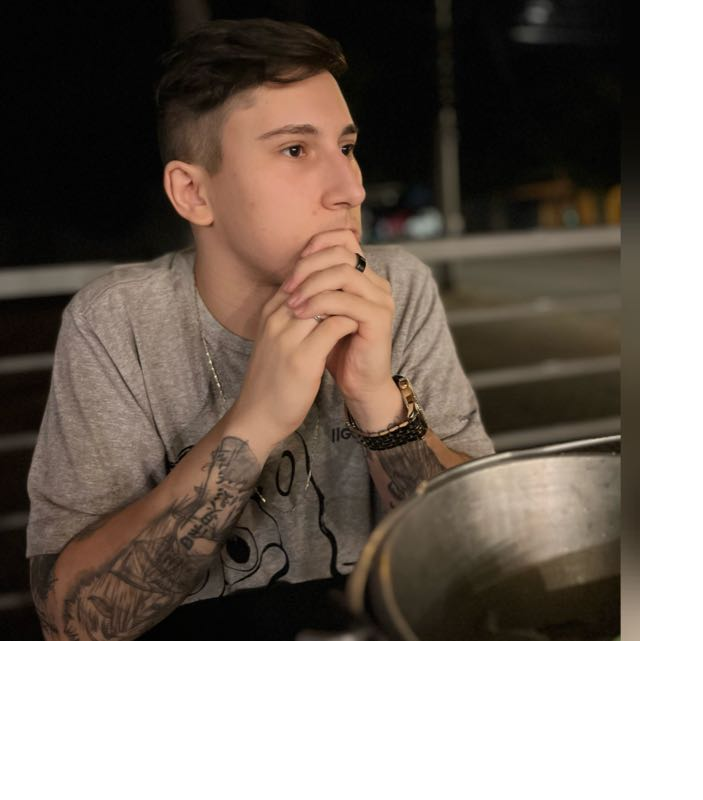
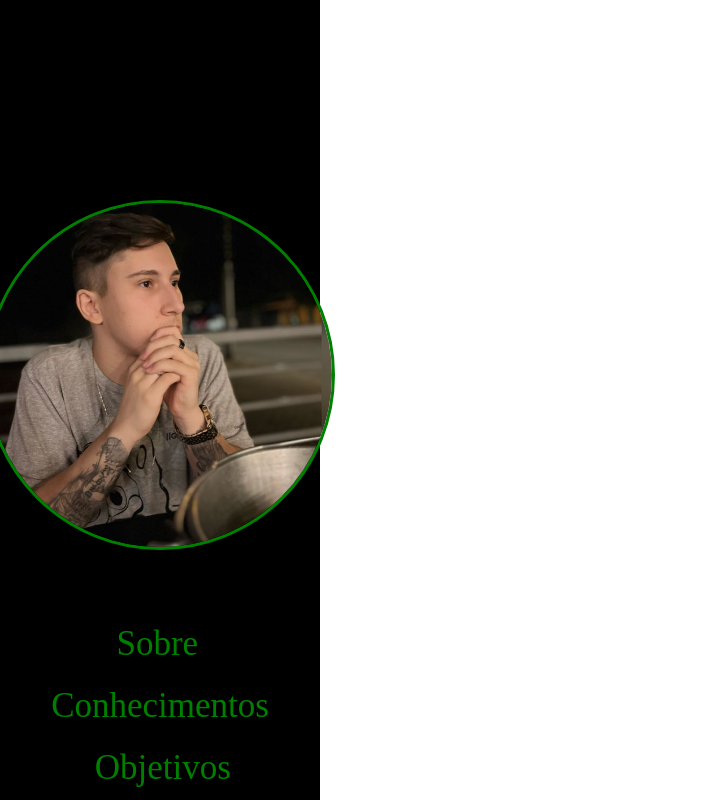
Before and after one commit to Biwimarco/Atividade-final-Front-End, a plain HTML site: page Index.html in a window 1280 px wide. Shown: the whole page, without its empty margins (0-703 px from the left). Drawn offline with Linux system fonts and the light colour scheme.

Commit message:
bloco 1 parcialmente finalizado

```diff
--- a/Index.html
+++ b/Index.html
@@ -11,8 +11,21 @@
         <div class="container">
             <div class="bloco1">
                 <section>
-                    <img src="./images/perfil.jpg" alt="foto de perfil">
+                    <img class="foto" src="./images/perfil.jpg" alt="foto de perfil">
                 </section>
+                <nav>
+                    <div>
+                        <div class="sobre">
+                            <a id="link" href="./">Sobre</a>
+                        </div>
+                                <div class="conhecimentos">
+                                    <a id="link" href="./">Conhecimentos</a>
+                                </div>
+                        <div class="objetivos">
+                            <a id="link" href="./">Objetivos</a>
+                        </div>
+                    </div>
+                </nav>
             </div>
         </div>
     </main>
--- a/styles.css
+++ b/styles.css
@@ -3,3 +3,41 @@
     padding: 0;
     box-sizing: border-box;
   }
+
+  .bloco1 {
+    width: 25%;
+    height: 100vh;
+    display: flex;
+    flex-direction: column;
+    align-items: center;
+    background-color: black;
+  }
+
+  .foto {
+    width: 350px;
+    height: 350px;
+    margin-top: 200px;
+    border-radius: 50%;
+    margin-bottom: 20%;
+    border-style: solid;
+    color: green;
+  }
+
+  #link {
+    text-decoration: none;
+    color: green;
+    font-size: 35px;
+  }
+
+  .sobre {
+    margin-bottom: 10%;
+    margin-left: 30%;
+}
+
+.conhecimentos {
+    margin-bottom: 10%;
+}
+
+.objetivos {
+    margin-left: 20%;
+}
```
